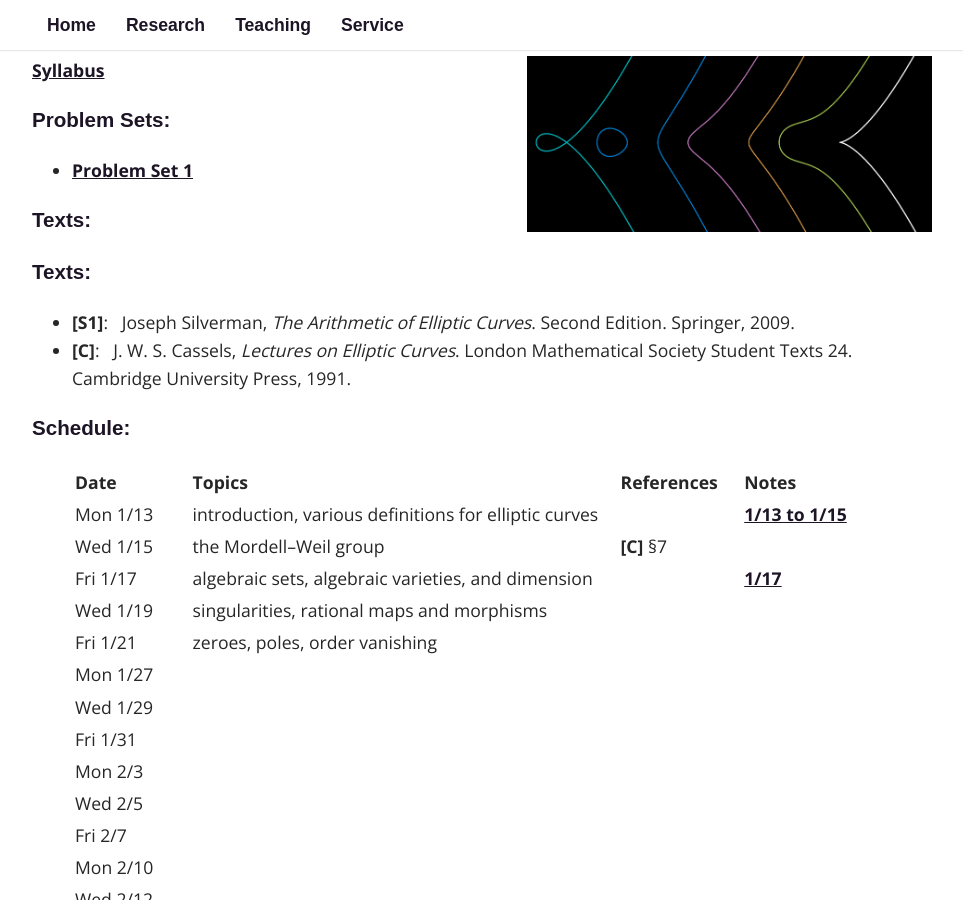
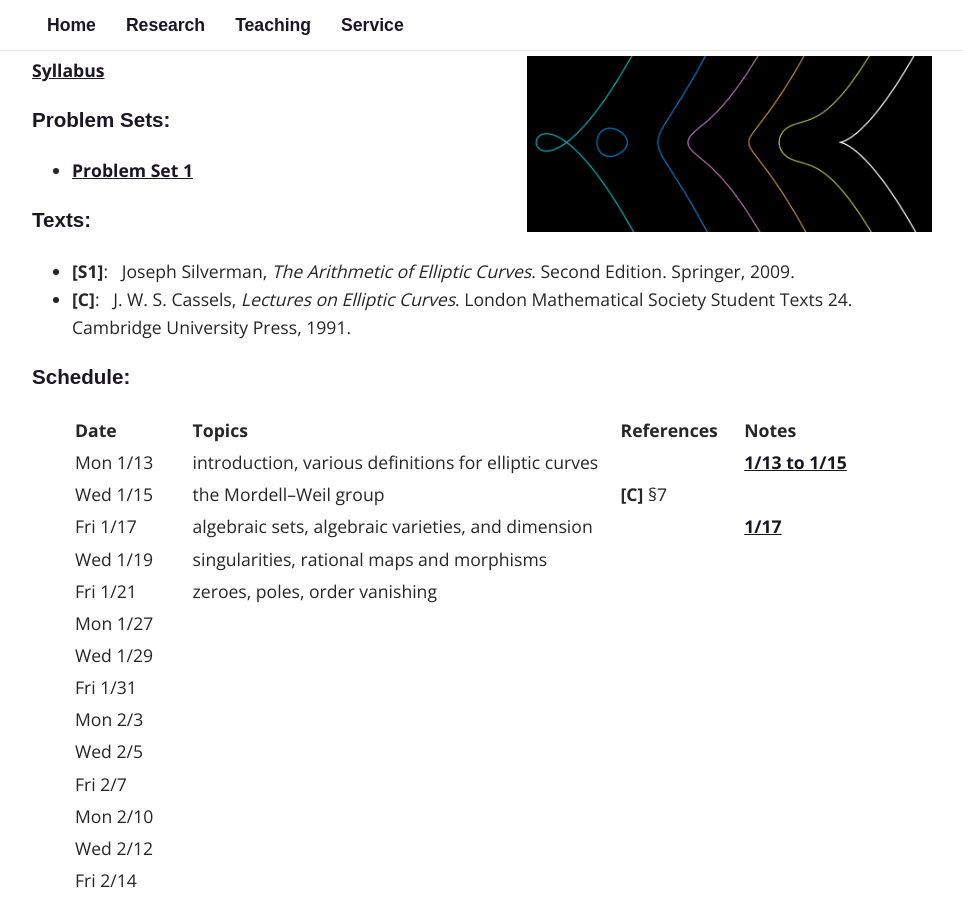
Before and after one commit to fsaia/site, a Jekyll site: the page built from _pages/05_math_525.md, in a window 1280 px wide and 900 px high, scrolled down 366 px. Shown: the whole window, without its empty margins (158-1121 px from the left). Built offline with Jekyll 4.4.1, drawn with Linux system fonts in a browser that asks for light colours; some web fonts are replaced.

Commit message:
Update 05_math_525.md

```diff
--- a/_pages/05_math_525.md
+++ b/_pages/05_math_525.md
@@ -14,7 +14,6 @@ exclude: true
 ### Problem Sets:
 * [Problem Set 1](https://drive.google.com/open?id=1-D_T3CQqdEBX2SlotIEUK8en_CIYczWG&usp=drive_fs)
 
-### Texts:
 ### Texts:
 * **[S1]**\: &nbsp; Joseph Silverman, *The Arithmetic of Elliptic Curves*. Second Edition. Springer, 2009.
 * **[C]**\: &nbsp; J. W. S. Cassels, *Lectures on Elliptic Curves*. London Mathematical Society Student Texts 24. Cambridge University Press, 1991.
```
